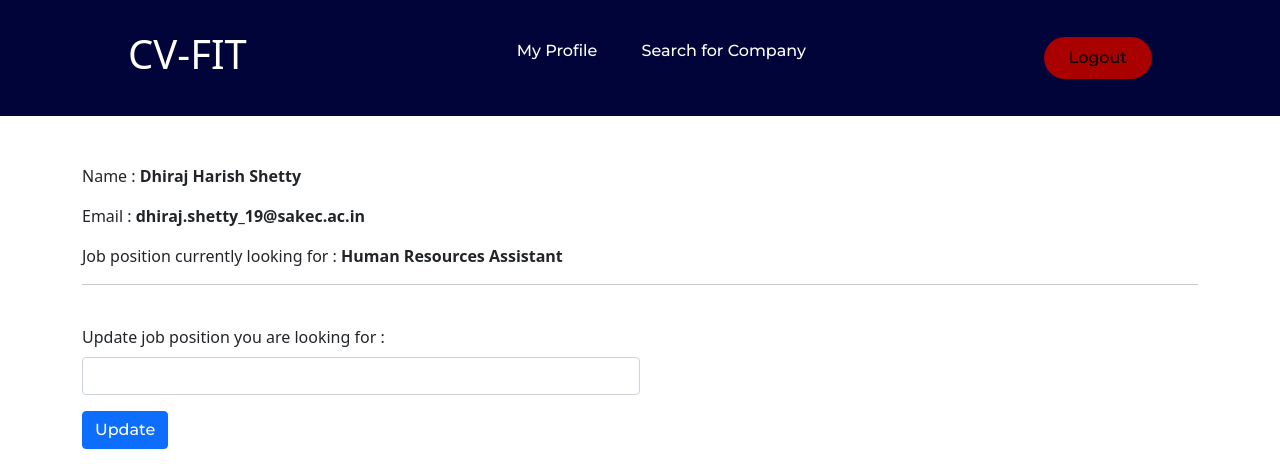
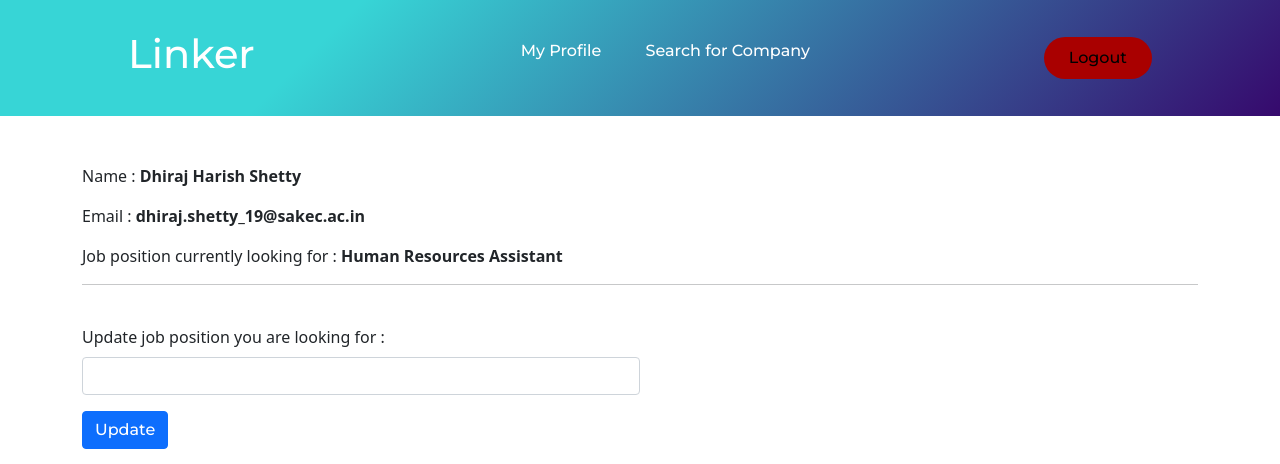
Before and after one commit to Aagamsheth0601/resumeRecommendation, a Flask app: page /profile in a window 1280 px wide. Shown: the top 464 px of the page. Run offline with Flask 2, Linux system fonts and the light colour scheme; a user stored in the database is signed in; data comes from the database, SQL or seed files in the repository; some libraries are stand-ins or nearby versions.

Commit message:
navbar, UI Changes

```diff
--- a/static/css/style.css
+++ b/static/css/style.css
@@ -7,7 +7,8 @@
 }
 
 #navbar {
-  background-color: #000439;
+  background-color: #36096d;
+  background-image: linear-gradient(315deg, #36096d 0%, #37d5d6 74%);
 }
 
 li,
@@ -51,7 +52,7 @@ header {
 }
 
 .nav_links li a:hover {
-  color: #0088a9;
+  color: black;
 }
 
 button {
@@ -64,7 +65,7 @@ button {
 }
 
 button:hover {
-  background-color: rgb(0, 136, 169, 0.8);
+  background-color: black;
 }
 .logout:hover {
   color: #0088a9;
--- a/templates/userlogin.html
+++ b/templates/userlogin.html
@@ -29,7 +29,7 @@
         <div class="row g-0">
           <div class="col-lg-5">
             <img
-              src="https://www.timeshighereducation.com/sites/default/files/styles/article785xauto/public/jisc-digital-archive-istock-1166419449.jpg?itok=GOU-yyzr"
+              src="https://www.simplilearn.com/ice9/free_resources_article_thumb/Deep-Learning-vs-Machine-Learning.jpg"
               alt=""
             />
           </div>
@@ -70,6 +70,9 @@
               <p>
                 Don't have an account? <a href="/usersignup">Register here</a>
               </p>
+              <p>
+                <a href="/">Home</a>
+              </p>
             </form>
           </div>
         </div>
--- a/templates/usernavbar.html
+++ b/templates/usernavbar.html
@@ -1,26 +1,39 @@
 <!DOCTYPE html>
 <html lang="en">
-
   <head>
     <!-- Required meta tags -->
     <meta charset="utf-8" />
     <meta name="viewport" content="width=device-width, initial-scale=1" />
 
     <!-- Bootstrap CSS -->
-    <link href="https://cdn.jsdelivr.net/npm/bootstrap@5.1.1/dist/css/bootstrap.min.css" rel="stylesheet"
-        integrity="sha384-F3w7mX95PdgyTmZZMECAngseQB83DfGTowi0iMjiWaeVhAn4FJkqJByhZMI3AhiU" crossorigin="anonymous" />
+    <link
+      href="https://cdn.jsdelivr.net/npm/bootstrap@5.1.1/dist/css/bootstrap.min.css"
+      rel="stylesheet"
+      integrity="sha384-F3w7mX95PdgyTmZZMECAngseQB83DfGTowi0iMjiWaeVhAn4FJkqJByhZMI3AhiU"
+      crossorigin="anonymous"
+    />
 
     <!-- Font Awesome -->
-	<link rel="stylesheet" href="https://cdnjs.cloudflare.com/ajax/libs/font-awesome/4.7.0/css/font-awesome.min.css">
+    <link
+      rel="stylesheet"
+      href="https://cdnjs.cloudflare.com/ajax/libs/font-awesome/4.7.0/css/font-awesome.min.css"
+    />
 
     <!-- Navbar css -->
-    <link rel="stylesheet" href="{{url_for('static', filename='css/style.css')}}" />
+    <link
+      rel="stylesheet"
+      href="{{url_for('static', filename='css/style.css')}}"
+    />
+
+    <script src="https://ajax.googleapis.com/ajax/libs/jquery/3.1.0/jquery.min.js"></script>
   </head>
 
   <body>
     <!---Navbar Start-->
     <header id="navbar">
-        <h1 style="color: white">CV-FIT</h1>
+      <a href="/profile">
+        <h1 style="color: white; cursor: pointer">Linker</h1>
+      </a>
       <nav>
         <ul class="nav_links" style="color: blue">
           <li><a href="/profile">My Profile</a></li>
@@ -30,24 +43,21 @@
       <a class="cta logout" href="/logoutuser"><button>Logout</button></a>
     </header>
     <!---Navbar End-->
-    {% block usernavbar %}
-
-    {% endblock usernavbar %}
+    {% block usernavbar %} {% endblock usernavbar %}
 
     <!-- Optional JavaScript; choose one of the two! -->
 
     <!-- Option 1: Bootstrap Bundle with Popper -->
-    <script src="https://cdn.jsdelivr.net/npm/bootstrap@5.1.1/dist/js/bootstrap.bundle.min.js"
+    <script
+      src="https://cdn.jsdelivr.net/npm/bootstrap@5.1.1/dist/js/bootstrap.bundle.min.js"
       integrity="sha384-/bQdsTh/da6pkI1MST/rWKFNjaCP5gBSY4sEBT38Q/9RBh9AH40zEOg7Hlq2THRZ"
-        crossorigin="anonymous"></script>
+      crossorigin="anonymous"
+    ></script>
 
     <!-- Option 2: Separate Popper and Bootstrap JS -->
     <!--
 <script src="https://cdn.jsdelivr.net/npm/@popperjs/core@2.9.3/dist/umd/popper.min.js" integrity="sha384-W8fXfP3gkOKtndU4JGtKDvXbO53Wy8SZCQHczT5FMiiqmQfUpWbYdTil/SxwZgAN" crossorigin="anonymous"></script>
 <script src="https://cdn.jsdelivr.net/npm/bootstrap@5.1.1/dist/js/bootstrap.min.js" integrity="sha384-skAcpIdS7UcVUC05LJ9Dxay8AXcDYfBJqt1CJ85S/CFujBsIzCIv+l9liuYLaMQ/" crossorigin="anonymous"></script>
 -->
-
-    <script src="https://ajax.googleapis.com/ajax/libs/jquery/3.1.0/jquery.min.js"></script>
   </body>
-
 </html>
```
Also changed, not shown: templates/companylogin.html (+34 -12 lines), templates/companynavbar.html (+24 -14 lines), 7 other files. Lines whose indentation alone changed are shown as unchanged.
